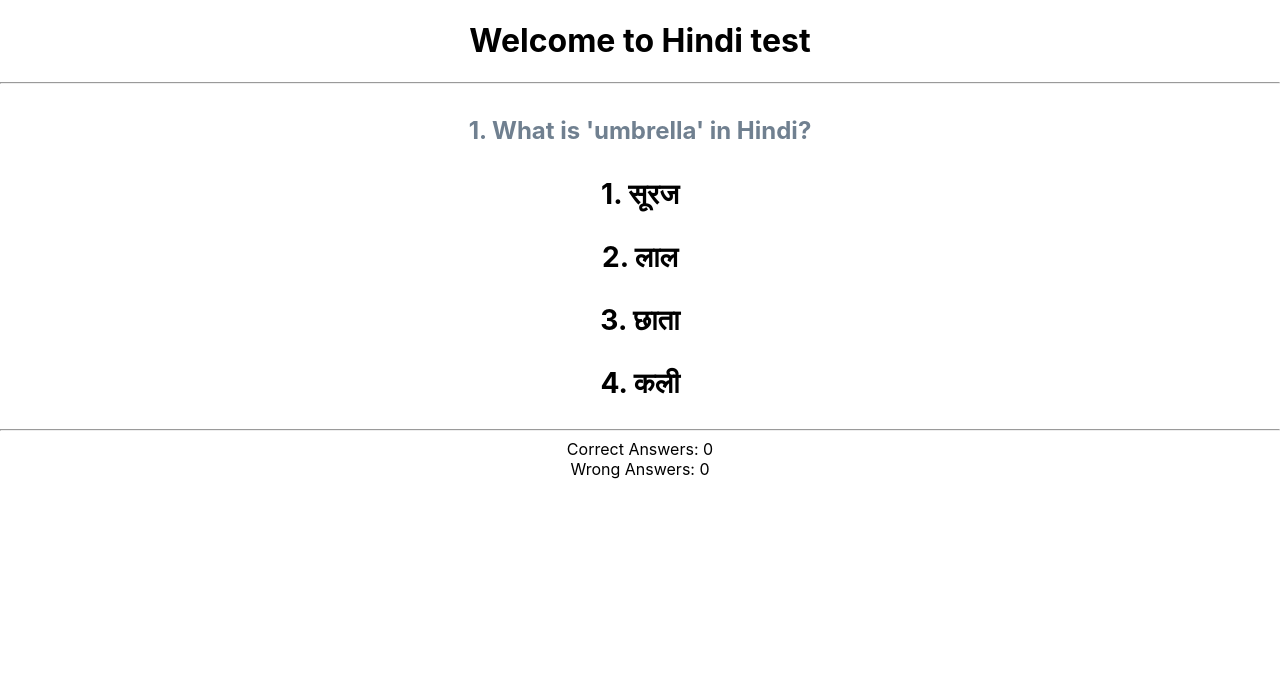
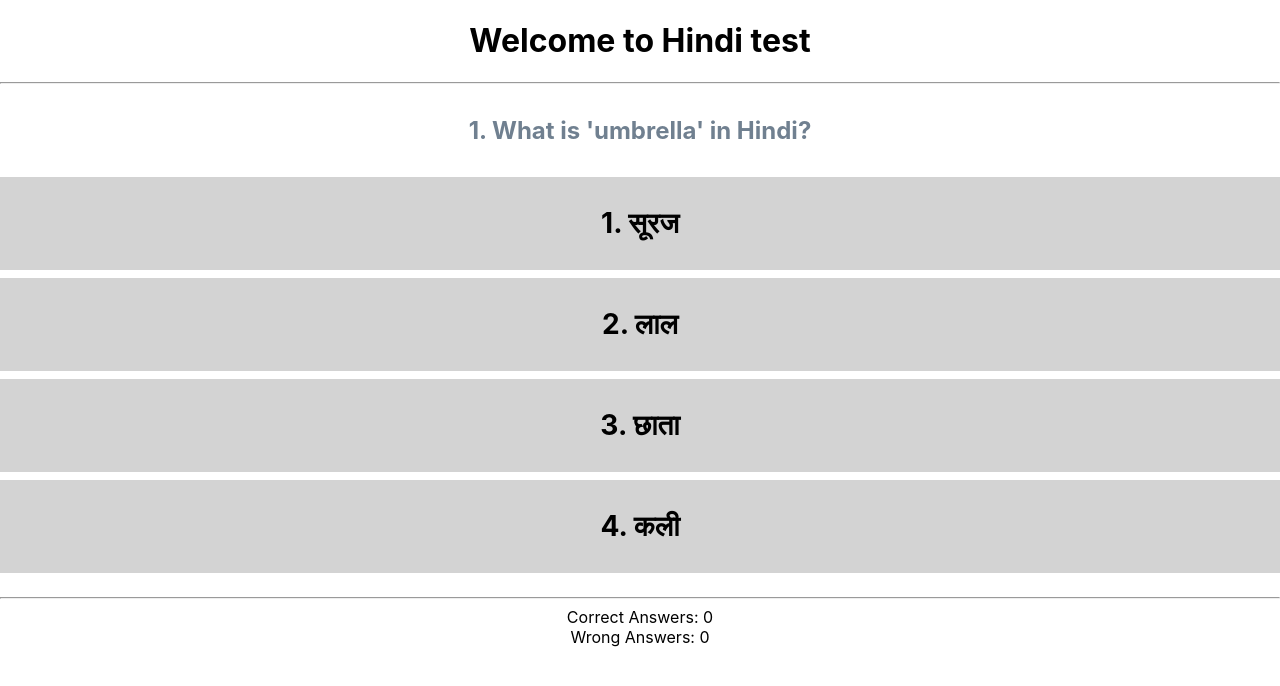
Before and after one commit to hariharanweb/grade2-hindi, a React (Create React App) app: page / in a window 1280 px wide. Shown: the top 686 px of the page. Built offline with nearby package versions, Linux system fonts and the light colour scheme.

Commit message:
Adding simple style

```diff
--- a/src/App.js
+++ b/src/App.js
@@ -31,10 +31,13 @@ const App = () => {
           }
         }}
       />}
+
+      {currentIndex === questionAnswers.length && <h2>Your final score</h2>}
+      <div style={{paddingTop: '8px'}}>
       <hr />
-      {currentIndex === questionAnswers.length && <h2>Your final score</h2>}
       <div>Correct Answers: {correctCount} {Array.from(Array(correctCount)).map((_, index)=> <span key={index} style={{ fontSize: '32px' }}>&#128525;</span>)}</div>
       <div>Wrong Answers: {wrongCount} {Array.from(Array(wrongCount)).map((_, index)=> <span key={index} style={{ fontSize: '32px' }}>&#129397;</span>)}</div>
+      </div>
     </div>
   )
 }
--- a/src/questionAnswer/QuestionAnswer.js
+++ b/src/questionAnswer/QuestionAnswer.js
@@ -6,7 +6,8 @@ const QuestionAnswer = ({ questionAnswer, questionIndex, onCorrectAnswerClick, o
       {
         questionAnswer.answers.map((answer, index) => {
           return (
-            <div key={answer} onClick={() => {
+            <div key={answer} style={{backgroundColor: 'lightgrey', paddingBottom: '1px', paddingTop: '1px', marginBottom: '8px'}}
+              onClick={() => {
               if (answer === questionAnswer.correctAnswer)
                 onCorrectAnswerClick()
               else
```
